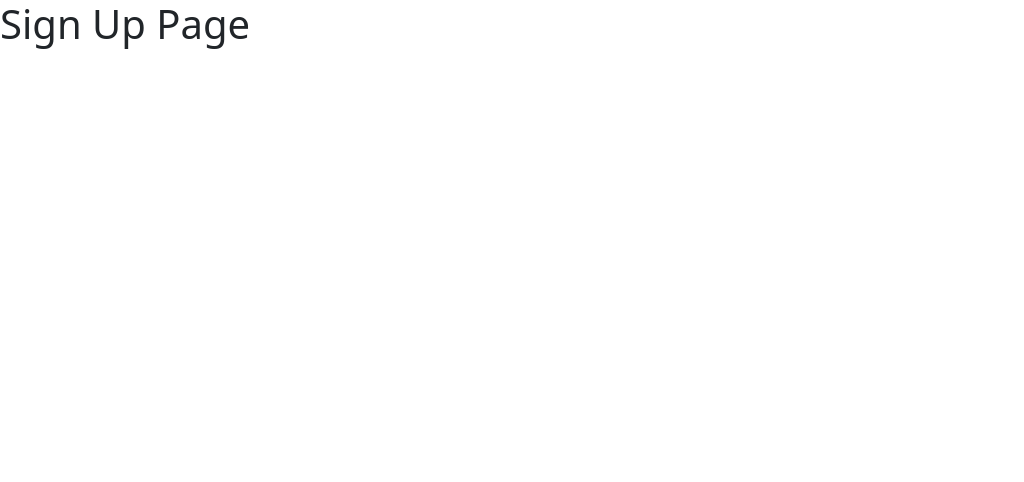
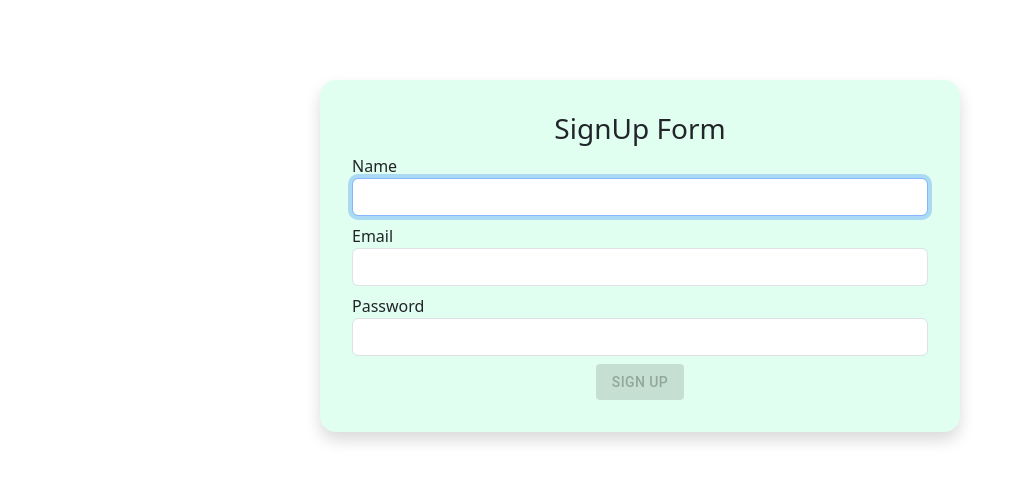
Before and after one commit to chitranshu4562/realtime-chat-app-client, a React (Vite) app: page /sign-up in a window 1280 px wide. Shown: the top 482 px of the page, without its empty margins (0-1024 px from the left). Built offline with nearby package versions, Linux system fonts and the light colour scheme.

Commit message:
sign-up form

```diff
--- a/src/api/authApi.js
+++ b/src/api/authApi.js
@@ -5,3 +5,7 @@ import {API_URL} from "./config.js";
 export const login = (loginData) => {
     return axios.post(API_URL + 'authentication/login', loginData);
 }
+
+export const signUp = (signupData) => {
+    return axios.post(API_URL + 'authentication/signup-user', signupData);
+}
--- a/src/pages/sign-up-page/SignUpPage.jsx
+++ b/src/pages/sign-up-page/SignUpPage.jsx
@@ -1,7 +1,94 @@
+import {useFormik} from "formik";
+import * as Yup from "yup";
+import {EMAIL_REGEX} from "../../utils/Constants.js";
+import classes from "../login-page/LoginPage.module.css";
+import {Button} from "@mui/material";
+import {hasEmptyStringOnly} from "../../utils/utilHelper.js";
+import {displayLoader, hideLoader} from "../../utils/loaderHelper.js";
+import {signUp} from "../../api/authApi.js";
+import {errorNotification, successNotification} from "../../utils/notificationHelper.js";
+import {storeAuthDataInLocalStorage} from "../../utils/authHelper.js";
+import {dispatch} from "../../store.js";
+import {storeAuthData} from "../../features/authDataSlice.js";
+import {useNavigate} from "react-router-dom";
+
 export default function SignUpPage() {
+    const navigate = useNavigate();
+    const handleSignUp = (values) => {
+        displayLoader();
+        signUp(values)
+            .then(result => {
+                hideLoader();
+                successNotification(result.data.message);
+                signupForm.handleReset();
+                const authData = {
+                    authToken: result.data.authToken,
+                    expirationTime: result.data.expirationTime,
+                    user: result.data.user
+                }
+                storeAuthDataInLocalStorage(authData);
+                dispatch(storeAuthData(authData));
+                navigate('/');
+            })
+            .catch(error => {
+                hideLoader();
+                errorNotification(error.response.data.message);
+            });
+    }
+
+    const signupForm = useFormik({
+        initialValues: {
+            name: '',
+            email: '',
+            password: ''
+        },
+        validationSchema: Yup.object({
+            name: Yup.string()
+                .required('*Required').min(5, 'Name must have at least five characters'),
+            email: Yup.string()
+                .required('*Required').matches(EMAIL_REGEX, 'Email is invalid'),
+            password: Yup.string()
+                .required('*Required').min(6, 'Password must have at least six characters')
+        }),
+        onSubmit: handleSignUp
+    });
     return (
         <>
-            <h1>Sign Up Page</h1>
+            <div className={`shadow ${classes.formContainer}`}>
+                <h3 className={`text-center`}>SignUp Form</h3>
+                <form onSubmit={signupForm.handleSubmit}>
+                    <div className={`form-group my-2`}>
+                        <label htmlFor={`name`}>Name</label>
+                        <input id={`name`} type={`text`} {...signupForm.getFieldProps('name')}
+                               className={`form-control`} autoFocus/>
+                        {(signupForm.touched.name && signupForm.errors.name) &&
+                            <span className="text-danger">{signupForm.errors.name}</span>}
+                    </div>
+
+                    <div className={`form-group my-2`}>
+                        <label htmlFor={`email`}>Email</label>
+                        <input id={`email`} type={`text`} {...signupForm.getFieldProps('email')}
+                               className={`form-control`}/>
+                        {(signupForm.touched.email && signupForm.errors.email) &&
+                            <span className="text-danger">{signupForm.errors.email}</span>}
+                    </div>
+
+                    <div className={`form-group my-2`}>
+                        <label htmlFor={`password`}>Password</label>
+                        <input id={`password`} type={`password`} {...signupForm.getFieldProps('password')}
+                               className={`form-control`}/>
+                        {(signupForm.touched.password && signupForm.errors.password) &&
+                            <span className="text-danger">{signupForm.errors.password}</span>}
+                    </div>
+
+                    <div className={`d-flex justify-content-center`}>
+                        <Button variant="contained" type="submit"
+                                disabled={!signupForm.isValid || hasEmptyStringOnly(signupForm.values)}>
+                            Sign Up
+                        </Button>
+                    </div>
+                </form>
+            </div>
         </>
     )
 }
```
